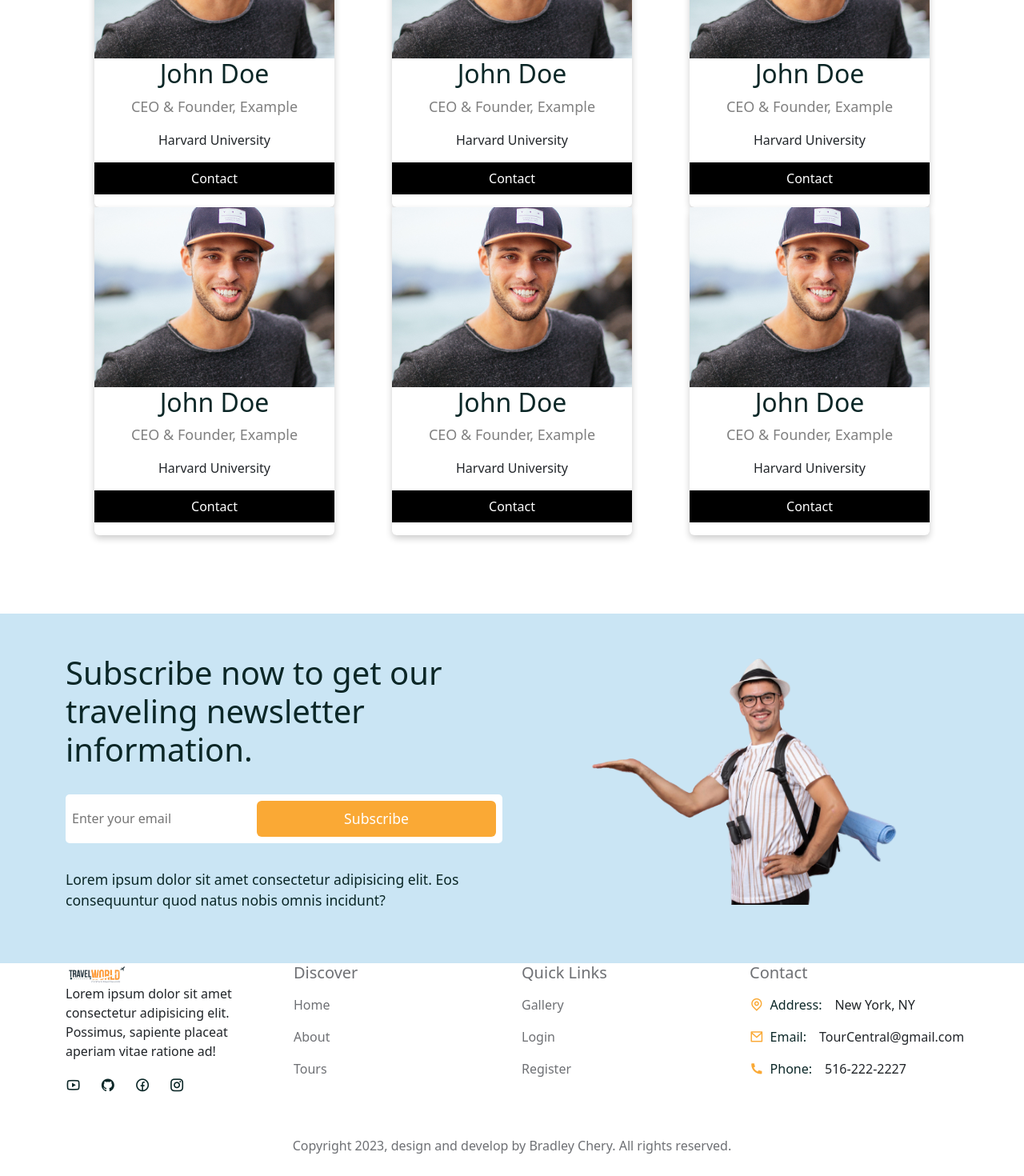
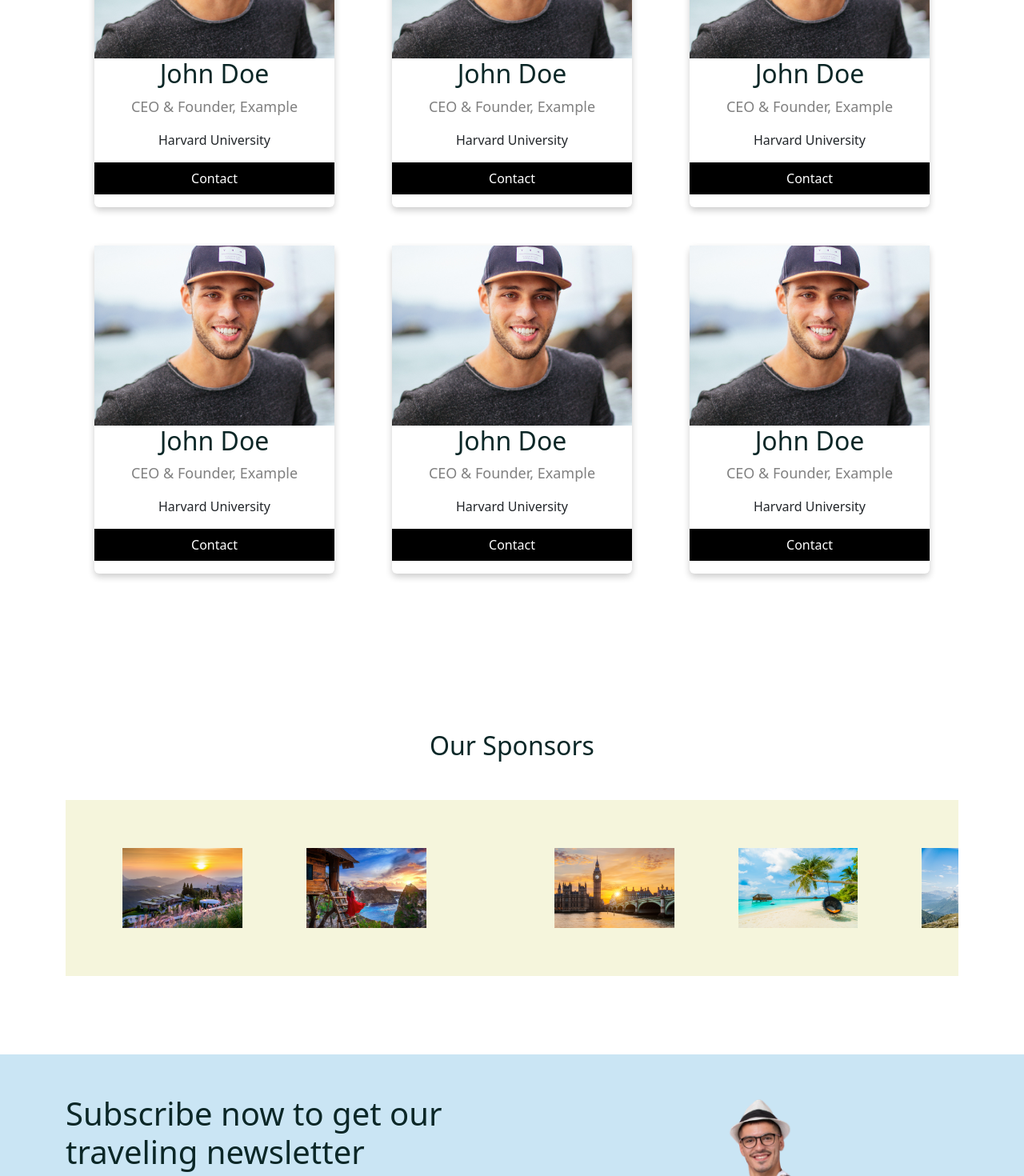
Before and after one commit to brad434/MERN_Tour_Website, a React (Create React App) app in the folder client/: page /about in a window 1280 px wide. Shown: the part 956-2426 px from the top of the page at 80% size. Built offline with nearby package versions, Linux system fonts and the light colour scheme; a web font is replaced by a local one.

Commit message:
added a few elements to about us

```diff
--- a/client/src/pages/About.jsx
+++ b/client/src/pages/About.jsx
@@ -5,6 +5,12 @@ import Newsletter from '../Shared/Newsletter';
 import '../styles/about.css'
 
 import profilePicOne from "../assets/images/ava-1.jpg"
+import world from "../assets/images/world.png"
+import tour1 from "../assets/images/tour-img01.jpg"
+import tour2 from "../assets/images/tour-img02.jpg"
+import tour3 from "../assets/images/tour-img03.jpg"
+import tour4 from "../assets/images/tour-img04.jpg"
+import tour5 from "../assets/images/tour-img05.jpg"
 
 const About = () => {
     return (
@@ -55,7 +61,7 @@ const About = () => {
                     <Row>
                         <Col lg="12">
                             <div className='card_list d-flex justify-content-around flex-wrap'>
-                                <div className="card">
+                                <div className="card mb-5">
                                     <img src={profilePicOne} alt="John" />
                                     <h2>John Doe</h2>
                                     <p class="title">CEO & Founder, Example</p>
@@ -66,7 +72,7 @@ const About = () => {
                                     <a href="#"><i className="fa fa-facebook"></i></a>
                                     <p><button>Contact</button></p>
                                 </div>
-                                <div class="card">
+                                <div class="card mb-5">
                                     <img src={profilePicOne} alt="John" />
                                     <h2>John Doe</h2>
                                     <p class="title">CEO & Founder, Example</p>
@@ -77,7 +83,7 @@ const About = () => {
                                     <a href="#"><i className="fa fa-facebook"></i></a>
                                     <p><button>Contact</button></p>
                                 </div>
-                                <div class="card">
+                                <div class="card mb-5">
                                     <img src={profilePicOne} alt="John" />
                                     <h2>John Doe</h2>
                                     <p class="title">CEO & Founder, Example</p>
@@ -88,7 +94,7 @@ const About = () => {
                                     <a href="#"><i className="fa fa-facebook"></i></a>
                                     <p><button>Contact</button></p>
                                 </div>
-                                <div class="card">
+                                <div class="card mb-5">
                                     <img src={profilePicOne} alt="John" />
                                     <h2>John Doe</h2>
                                     <p class="title">CEO & Founder, Example</p>
@@ -99,7 +105,7 @@ const About = () => {
                                     <a href="#"><i className="fa fa-facebook"></i></a>
                                     <p><button>Contact</button></p>
                                 </div>
-                                <div class="card">
+                                <div class="card mb-5">
                                     <img src={profilePicOne} alt="John" />
                                     <h2>John Doe</h2>
                                     <p class="title">CEO & Founder, Example</p>
@@ -110,7 +116,7 @@ const About = () => {
                                     <a href="#"><i className="fa fa-facebook"></i></a>
                                     <p><button>Contact</button></p>
                                 </div>
-                                <div class="card">
+                                <div class="card mb-5">
                                     <img src={profilePicOne} alt="John" />
                                     <h2>John Doe</h2>
                                     <p class="title">CEO & Founder, Example</p>
@@ -126,6 +132,32 @@ const About = () => {
                     </Row>
                 </Container>
             </section >
+
+            <section>
+                <Container>
+                    <Col>
+                        <div className='title text-center mt-5 mb-5'>
+                            <h2>Our Sponsors</h2>
+                        </div>
+                        <div className='logos'>
+                            <div className="logos_slide">
+                                <img src={tour1} />
+                                <img src={tour2} />
+                                <img src={tour3} />
+                                <img src={tour4} />
+                                <img src={tour5} />
+                            </div>
+                            <div className="logos_slide">
+                                <img src={tour1} />
+                                <img src={tour2} />
+                                <img src={tour3} />
+                                <img src={tour4} />
+                                <img src={tour5} />
+                            </div>
+                        </div>
+                    </Col>
+                </Container>
+            </section>
             <Newsletter />
         </>
     )
--- a/client/src/styles/about.css
+++ b/client/src/styles/about.css
@@ -1,7 +1,8 @@
-/* .card_list {
-  margin-top: 10px;
-} */
-
+* {
+  margin: 0;
+  padding: 0;
+  box-sizing: border-box;
+}
 .card {
   box-shadow: 0 4px 8px 0 rgba(0, 0, 0, 0.2);
   max-width: 300px;
@@ -37,3 +38,39 @@ button:hover,
 a:hover {
   opacity: 0.7;
 }
+
+.img__List {
+  display: flex;
+}
+
+@keyframes slide {
+  from {
+    transform: translateX(0);
+  }
+  to {
+    transform: translateX(-100%);
+  }
+}
+
+.logos {
+  overflow: hidden;
+  padding: 60px 0;
+  background-color: beige;
+  white-space: nowrap;
+}
+
+.logos:hover,
+.logos_slide {
+  animation-play-state: paused;
+}
+
+.logos_slide {
+  display: inline-block;
+  animation: 10s slide infinite linear;
+  margin: 0 40px;
+}
+
+.logos_slide img {
+  height: 100px;
+  margin: 0 40px;
+}
```
